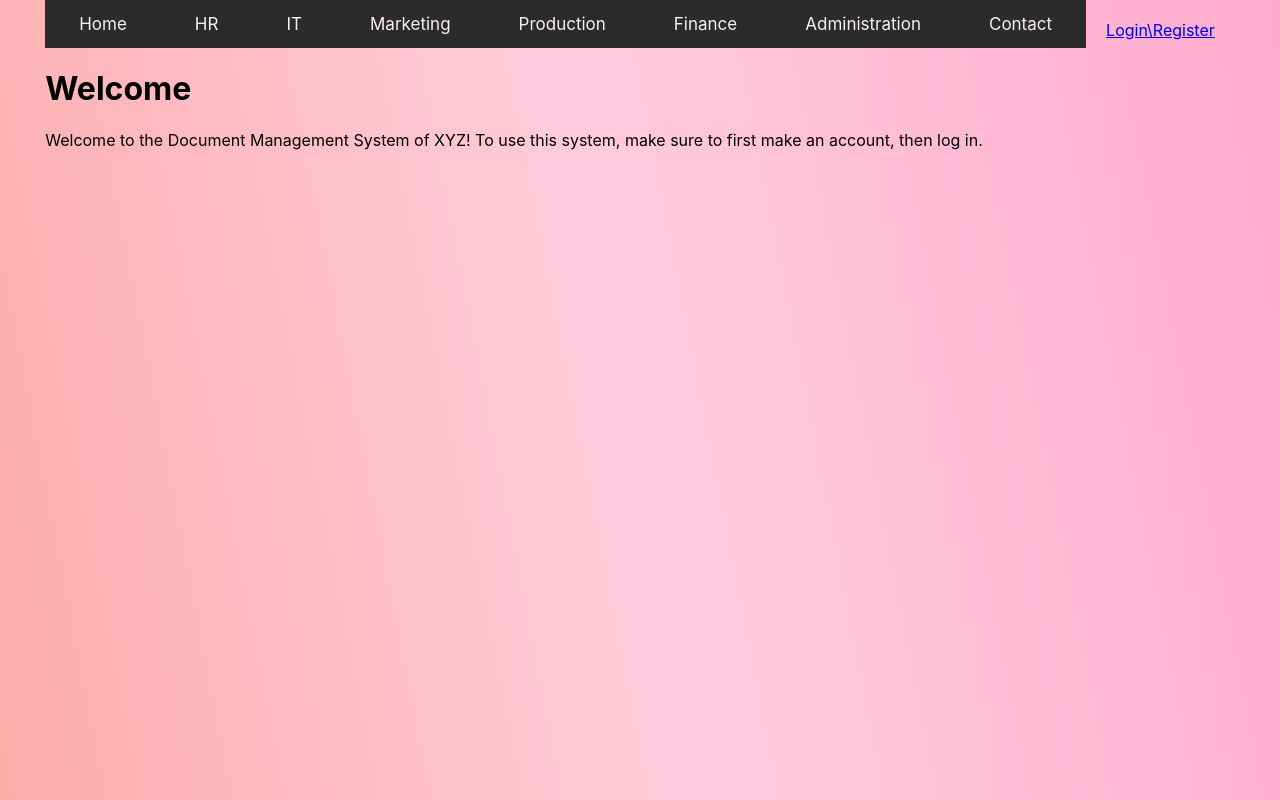
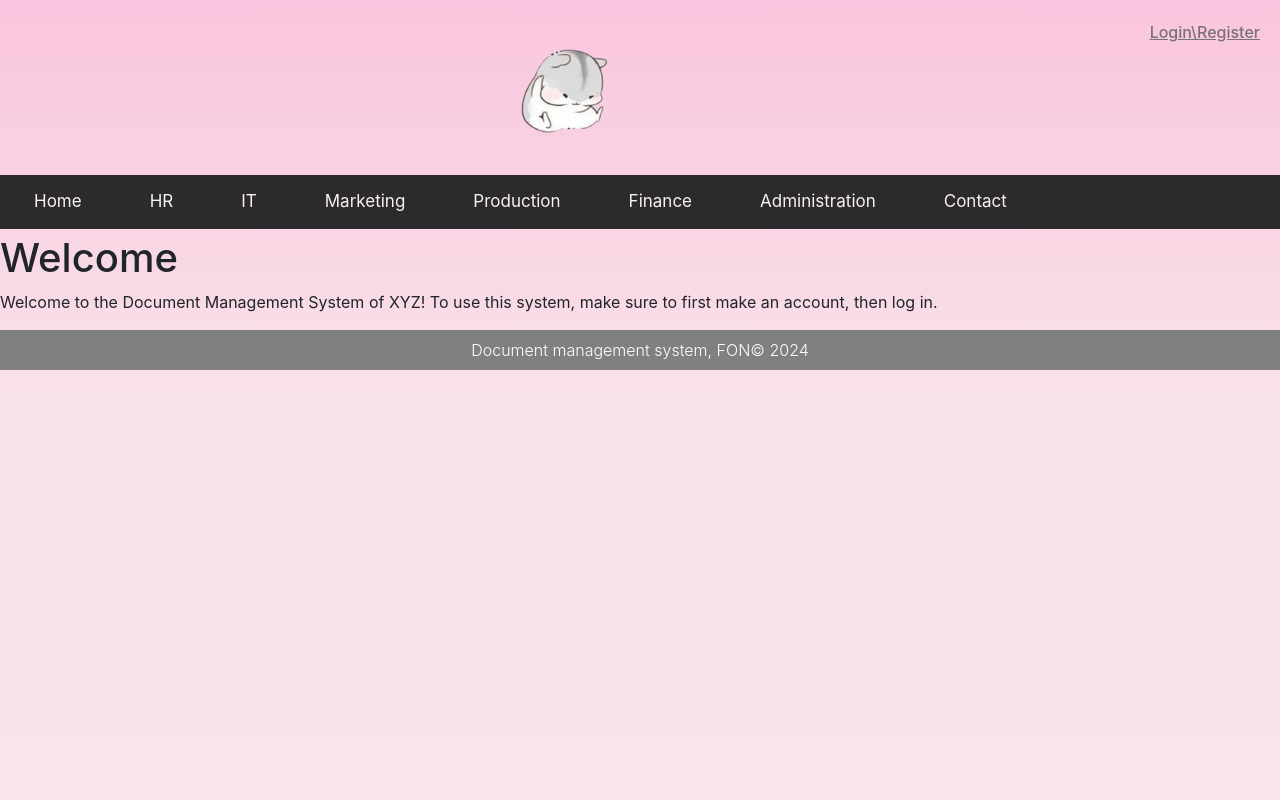
Before and after one commit to elab-development/internet-tehnologije-projekat-documentmanagement_2017_0347, a React (Create React App) app: page / in a window 1280 px wide. Built offline with nearby package versions, Linux system fonts and the light colour scheme.

Commit message:
Footer i logo

```diff
--- a/public/index.html
+++ b/public/index.html
@@ -10,6 +10,7 @@
       content="Web site created using create-react-app"
     />
     <link rel="apple-touch-icon" href="%PUBLIC_URL%/logo192.png" />
+    <link href="https://cdn.jsdelivr.net/npm/bootstrap@5.0.2/dist/css/bootstrap.min.css" rel="stylesheet" integrity="sha384-EVSTQN3/azprG1Anm3QDgpJLIm9Nao0Yz1ztcQTwFspd3yD65VohhpuuCOmLASjC" crossorigin="anonymous">
     <!--
       manifest.json provides metadata used when your web app is installed on a
       user's mobile device or desktop. See https://developers.google.com/web/fundamentals/web-app-manifest/
--- a/src/App.css
+++ b/src/App.css
@@ -1,10 +1,10 @@
 .App {
-  display: flex;
+  /* display: flex; */
   min-height: 100vh;
  /* align-items: center;
  text-align: center;*/
   justify-content: center;
-  background-image: linear-gradient(79deg, #fcadaa, #fcd 50%, #fac);
+  background-image: linear-gradient( #fac5de, rgb(248, 226, 233) 50%,#f7e4ed);
 }
 
 .auth-form-container, .login-form, .register-form{
@@ -21,6 +21,14 @@
     border-radius: 10px;
     margin: 0.5rem;
   }
+}
+.header{
+text-align: center;
+}
+.my-logo{
+  margin: auto;
+  width: 180px;
+  height: 170px;
 }
 
 label{
@@ -51,6 +59,8 @@ button {
 }
 
 .login{
+  color:#787275;
+  font-weight: 500;
   float: right;
   margin: 20px;
 }
@@ -65,22 +75,29 @@ button {
 }
 
 .card {
+  background-color: whitesmoke;
   padding: 10px;
-  border: 1px solid black;
+  border: 2px solid black;
   border-radius: 5px;
   flex-basis: 30%;
-  /*border-style: solid;
-  border-width: 3px;
-  border-color: gray;
-  max-width: 200px;*/
+}
+.view-more-button {
+  margin-top: 6px;
+  background-color: whitesmoke;
+  float: right;
 }
 
 .nav-bar {
   background-color: #2c2a2c;
   overflow: hidden;
+  margin: 5px 0;
+
+  box-shadow: #49353f;
+
 }
 
 .nav-bar-item{
+  display: block;
   float: left;
   color: #f7f2f2;
   text-align: center;
@@ -92,30 +109,28 @@ button {
 .nav-bar-item:hover {
   background-color: rgb(131, 128, 128);
   color: black;
+
+  transition: 300ms ease-in-out;
 }
 
-.nav-bar-item.active {
-  background-color: #c83d72;
+.nav-bar-item:active {
+  background-color: #ea84ab;
   color: white;
+  text-decoration: underline;
 }
-/*
-.nav-bar input[type=text] {
-  float: right;
-  padding: 6px 14px;
-  border: none;
-  margin-top: 8px;
-  margin-right: 16px;
-  font-size: 17px;
-}
-*/
+
 .change-buttons {
-  float: right;
+  text-align: right;
+  margin-bottom: 50px;
 }
 .delete-button {
   margin-left: 10px;
 }
 .deleted-document {
-  color: red;
+  color: rgb(164, 23, 89);
+  font-size: 20px;
+  text-align: center;
+  font-weight: 700;
 }
 .make-edit-doc-success {
   font-weight: 700;
@@ -125,7 +140,7 @@ button {
 }
 
 .container {
-  margin: 20px;
+  margin: 40px;
 }
 
  .badge {
@@ -143,11 +158,6 @@ button {
   font-size: 16px;
 }
 
-.view-more-button {
-  margin-top: 6px;
-  float: right;
-}
-
 .filter-docs {
   display: inline;
 }
@@ -158,7 +168,7 @@ button {
 
 .create-new-doc {
   float: right;
-  margin-right: 35px;
+  margin-right: 15px;
 }
 .make-doc-input {
   width: 400px;
@@ -179,5 +189,10 @@ button {
 
 .submit-make-doc {
   width: 50px;
-  margin: 0 auto;
+  margin: 20px auto;
 }
+.nav-bar-item.active {
+  background-color:    #fac5de ;
+  color: white;
+  text-decoration: underline;
+}
--- a/src/App.js
+++ b/src/App.js
@@ -1,8 +1,8 @@
-import React , {useState, useEffect} from "react";
+import React, { useState, useEffect } from "react";
 import './App.css';
 
-import {Home} from './Home';
-import {BrowserRouter as Router , Routes, Route, Link} from 'react-router-dom'
+import { Home } from './Home';
+import { BrowserRouter as Router, Routes, Route, Link } from 'react-router-dom'
 import Authentication from "./components/Authentication";
 import MakeDocument from "./components//Documents/MakeDocument";
 import { DOCUMENTS } from "./constants";
@@ -10,28 +10,31 @@ import { EMPLOYEES } from "./constants";
 import Documents from "./components/Documents/Documents";
 import OneDocument from "./components/Documents/OneDocument";
 import uuid from 'react-uuid';
-
+import NavBar from "./components/NavBar";
+import Header from "./components/Header";
+import Footer from "./components/Footer";
 
 function App() {
 
   const [documents, setDocuments] = useState(DOCUMENTS);
   const [employees, setEmployees] = useState(EMPLOYEES);
-  const [userId, setUserId]=useState(null);
-  const [isAuthenticated, setIsAuthenticated]=useState(false);
+  //za korisnike iz "baze"
+  const [userId, setUserId] = useState(null);
+  const [isAuthenticated, setIsAuthenticated] = useState(false);
   const [isDocumentDeleted, setIsDocumentDeleted] = useState(false);
 
   useEffect(() => {
     if (isDocumentDeleted) {
       setTimeout(() => {
         setIsDocumentDeleted(false);
-      }, 6000)
+      }, 5000)
     }
   }, [isDocumentDeleted]);
 
 
-  const authenticate = (email,pass)=> {
+  const authenticate = (email, pass) => {
     const user = employees.find(employee => employee.email === email && employees.password === pass);
-     if(user){
+    if (user) {
       setIsAuthenticated(true);
       setUserId(user.id);
     }
@@ -39,7 +42,7 @@ function App() {
   const registrate = (emName, email, pass, role, department) => {
     const user = employees.find(employee => employee.email === email && employees.password === pass);
     const empl = {
-      id : uuid(),
+      id: uuid(),
       name: emName,
       email: email,
       password: pass,
@@ -50,16 +53,16 @@ function App() {
       //vec postoji, povratak naloga
     } else {
       addEmployee(empl);
-      authenticate(empl.email,empl.password);
+      authenticate(empl.email, empl.password);
 
     }
   }
 
-const addDocument=(document)=>{
+  const addDocument = (document) => {
     // setDocuments((oldDocuments)=>[...oldDocuments,document])
     if (document.id === null) {
       //dodavanje
-  setDocuments((oldDocuments) => [...oldDocuments, {...document, id: uuid()}])
+      setDocuments((oldDocuments) => [...oldDocuments, { ...document, id: uuid() }])
     } else {
       setDocuments(
         (oldDocuments) => oldDocuments.map(element => {
@@ -72,8 +75,8 @@ const addDocument=(document)=>{
     }
 
   }
-const addEmployee =(employee)=>{
-  setEmployees((oldEmployees)=>[...oldEmployees,employee])
+  const addEmployee = (employee) => {
+    setEmployees((oldEmployees) => [...oldEmployees, employee])
   }
   const deleteDocument = (documentId) => {
     setDocuments((oldDocuments) => oldDocuments.filter((document) => document.id != documentId));
@@ -83,13 +86,16 @@ const deleteDocument = (documentId) => {
     <div className="App">
       {
         <Router>
+          <Header />
+          <NavBar />
           <Routes>
-          <Route path="/" element={<Home/>}/>
-          <Route path='/login' element={<Authentication authenticate={authenticate} registrate={registrate} />}/>
-          <Route path='/documents/:department' element={<Documents data={documents} isDocumentDeleted={isDocumentDeleted}/>}/>
-          <Route path='/documents/:department/make/:id?' element={<MakeDocument data = {documents} addDocument={addDocument} userId = {userId}/>}/>
-          <Route path='/document/:department/:id' element={<OneDocument deleteDocument={deleteDocument}  dataDocs={documents} dataEmp = {employees}/>} />
+            <Route path="/" element={<Home />} />
+            <Route path='/login' element={<Authentication authenticate={authenticate} registrate={registrate} />} />
+            <Route path='/documents/:department' element={<Documents data={documents} isDocumentDeleted={isDocumentDeleted} />} />
+            <Route path='/documents/:department/make/:id?' element={<MakeDocument data={documents} addDocument={addDocument} userId={userId} />} />
+            <Route path='/document/:department/:id' element={<OneDocument deleteDocument={deleteDocument} dataDocs={documents} dataEmp={employees} />} />
           </Routes>
+          <Footer />
         </Router>
       }
     </div>
--- a/src/Home.jsx
+++ b/src/Home.jsx
@@ -1,17 +1,15 @@
-import  Header  from "./components/Header";
+import Footer from "./components/Footer";
+import Header from "./components/Header";
 import NavBar from "./components/NavBar";
 
 
 export const Home = () => {
-    return(
+    return (
         <div>
-           <Header/>
-           <NavBar/>
             <h1>Welcome</h1>
             <p>Welcome to the Document Management System of XYZ! To use this system, make sure to
                 first make an account, then log in.
             </p>
-
         </div>
     )
 }
--- a/src/components/Documents/Documents.js
+++ b/src/components/Documents/Documents.js
@@ -1,18 +1,14 @@
 import React, { useState } from 'react'
-import { Link,  useParams } from 'react-router-dom';
-import Header from '../Header';
-import NavBar from '../NavBar';
+import { Link, useParams } from 'react-router-dom';
 
 const Documents = (props) => {
-    const {department} = useParams();
+    const { department } = useParams();
     const [searchParam, setSearchParam] = useState('');
     const [isPdfChecked, setIsPdfChecked] = useState(true);
     const [isWordChecked, setIsWordChecked] = useState(true);
 
-    return(
+    return (
         <div>
-            <NavBar/>
-             These are the <b>{department}</b> documents:
             <div>
                 {props.isDocumentDeleted && (
                     <div class='deleted-document'>Document successfully deleted!</div>
@@ -26,15 +22,16 @@ const Documents = (props) => {
                         value={searchParam} onChange={(event) => setSearchParam(event.target.value)}
                     />
                     <input className='filter-docs-input' checked={isPdfChecked} type="checkbox"
-                    value="pdf" onChange={() => setIsPdfChecked((current) => !current)}/>pdf
+                        value="pdf" onChange={() => setIsPdfChecked((current) => !current)} />pdf
                     <input className='filter-docs-input' checked={isWordChecked} type="checkbox"
                         value="word" onChange={() => setIsWordChecked((current) => !current)} /> word
                 </form>
-            <Link className='create-new-doc' to = { "/documents/" + department + "/make"}><button>Create a document</button></Link>
+                <Link className='create-new-doc' to={"/documents/" + department + "/make"}><button>Create a document</button></Link>
             </div>
             <div className="all-documents">
                 {props.data.filter(document => document.department === department
-                 && document.title.includes(searchParam)
+                        && (document.title.toLowerCase().includes(searchParam.toLowerCase() )
+                        || document.text.toLowerCase().includes(searchParam.toLowerCase() ))
                         && (!isPdfChecked ? document.format !== 'pdf' : true)
                         && (!isWordChecked ? document.format !== 'word' : true)
                     ).map(document => (
@@ -45,7 +42,7 @@ const Documents = (props) => {
                             <br />
                             {document.text.substring(0, 35)}...
                             <br />
-                        <Link  className="view-more-button" to={"/document/"+document.department+ "/" + document.id}>
+                            <Link className="view-more-button" to={"/document/" + document.department + "/" + document.id}>
                                 <button>View more</button>
                             </Link>
                         </div>
--- a/src/components/Documents/MakeDocument.js
+++ b/src/components/Documents/MakeDocument.js
@@ -1,21 +1,19 @@
 import React from 'react'
-import {useState} from 'react';
-import NavBar from '../NavBar';
-import {useLocation, useParams} from 'react-router-dom'
+import { useState } from 'react';
+import { useLocation, useParams } from 'react-router-dom'
 
 
 const MakeDocument = (props) => {
 
-    const {id} = useParams();
+    const { id } = useParams();
 
-    // const document = id !== null ? props.data.find(doc => doc.id == id) : null;
     const document = id !== undefined ? props.data.find(doc => doc.id == id) : null;
 
     const [title, setTitle] = useState(document ? document.title : '');
     const [date, setDate] = useState(document ? document.date : '2020-01-01');
     const [text, setText] = useState(document ? document.text : '');
     const [format, setFormat] = useState(document ? document.format : '');
-    const[isDocumentCreated, setIsDocumentCreated]= useState(false);
+    const [isDocumentCreated, setIsDocumentCreated] = useState(false);
     const location = useLocation();
     const handleTitleChange = (event) => {
         setTitle(event.target.value)
@@ -23,15 +21,15 @@ const MakeDocument = (props) => {
 
     const handleSubmit = (event) => {
         event.preventDefault();
-        const newDocument={
-            id : document !== null ? document.id : null,
+        const newDocument = {
+            id: document !== null ? document.id : null,
             title: title,
             date: date,
-            text: text ,
-            format : format,
-            department : location.pathname.split('/')[2],
-            employee : 1
-            // employee: props.userId
+            text: text,
+            format: format,
+            department: location.pathname.split('/')[2],
+            employee: 1
+            // employee: props.userId mehanizam za usera u "bazi"
         }
 
         props.addDocument(newDocument);
@@ -41,19 +39,18 @@ const MakeDocument = (props) => {
 
     return (
         <div>
-        <NavBar/>
             <div className="make-doc-container">
-             <form  onSubmit={(event) => handleSubmit(event)}>
+                <form onSubmit={(event) => handleSubmit(event)}>
                     <label htmlFor="title">Title</label>
                     <input className="make-doc-input" value={title} onChange={handleTitleChange} placeholder="Title" />
-                <br/>
+                    <br />
                     <label htmlFor="date">Date</label>
                     <input className="make-doc-input" value={date} onChange={(event) => setDate(event.target.value)} type="date" />
-                <textarea  className="make-doc-input doc-description"
+                    <textarea className="make-doc-input doc-description"
                         value={text} onChange={(event) => setText(event.target.value)}
                         rows={20} resize="none"
                     ></textarea>
-                <br/>
+                    <br />
                     <input className="radio-input"
                         type="radio" name="format" value="word"
                         onChange={(event) => setFormat(event.target.value)}
@@ -64,7 +61,7 @@ const MakeDocument = (props) => {
                         onChange={(event) => setFormat(event.target.value)}
                         checked={format === 'pdf'}
                     />pdf
-                <br/>
+                    <br />
                     <div className='submit-make-doc'>
                         <button type="submit">
                             {document !== null ? 'Edit' : 'Create'}
--- a/src/components/Documents/OneDocument.js
+++ b/src/components/Documents/OneDocument.js
@@ -1,9 +1,8 @@
-import { useParams,useNavigate, Link} from 'react-router-dom';
-import NavBar from '../NavBar';
+import { useParams, useNavigate, Link } from 'react-router-dom';
 
 const OneDocument = (props) => {
-    const { id,department } = useParams();
-    const navigate= useNavigate();
+    const { id, department } = useParams();
+    const navigate = useNavigate();
 
     const document = props.dataDocs.find(element => element.id == id)
     const employee = props.dataEmp.find(element => element.id == document.employee)
@@ -14,29 +13,25 @@ const OneDocument = (props) => {
     }
 
     return (
-        <>
-        <NavBar/>
-        <br/>
         <div className='container'>
             <span className='title'><b>{document.title}</b></span>
             <span className='badge'>{document.format}</span>
             <br />
             <span className='document-date'>
-             {new Date(document.date).toLocaleDateString()}
+                {new Date(document.date).toLocaleDateString()}
             </span>
-            <br/>
+            <br />
             <p>Created by <b>{employee.name}</b></p>
             <p>{document.text}</p>
             <br />
-            <br/>
+            <br />
             <div className="change-buttons">
-            <Link to = {"/documents/"+document.department + "/make/" + id}>
-            <button >Edit document</button>
-            </Link>
-            <button className="delete-button" onClick={handleDelete}>Delete document</button>
+                <Link to={"/documents/" + document.department + "/make/" + id}>
+                    <button >Edit document</button>
+                </Link>
+                <button className="delete-button" onClick={handleDelete}>Delete document</button>
             </div>
         </div>
-        </>
     )
 
 }
--- /dev/null
+++ b/src/components/Footer.js
@@ -0,0 +1,12 @@
+import React from 'react'
+
+function Footer() {
+  return (
+    <footer>
+        <p style={{  padding: ".5rem 7rem", textAlign: 'center', backgroundColor: 'gray', color: 'white', fontWeight: 300}}>
+             Document management system, FON&copy; { new Date().getFullYear()}  </p>
+    </footer>
+  )
+}
+
+export default Footer
--- a/src/components/Header.js
+++ b/src/components/Header.js
@@ -1,9 +1,11 @@
 import { Link } from "react-router-dom";
 
 const Header = () => {
-
-
-    return ( <Link className="login" to='/login'>Login\Register</Link>);
-
+    return (
+        <div className="header">
+            <img  className="my-logo" src={require('../resource/mylogo.jpg')}  />
+            <Link className="login" to='/login'>Login\Register</Link>
+        </div>
+    )
 }
 export default Header;
--- a/src/index.js
+++ b/src/index.js
@@ -7,9 +7,7 @@ import reportWebVitals from './reportWebVitals';
 
 const root = ReactDOM.createRoot(document.getElementById('root'));
 root.render(
-
     <App />
-
 );
 
 // If you want to start measuring performance in your app, pass a function
```
Also changed, not shown: src/resource/mylogo.jpg (added). Lines whose indentation alone changed are shown as unchanged.
